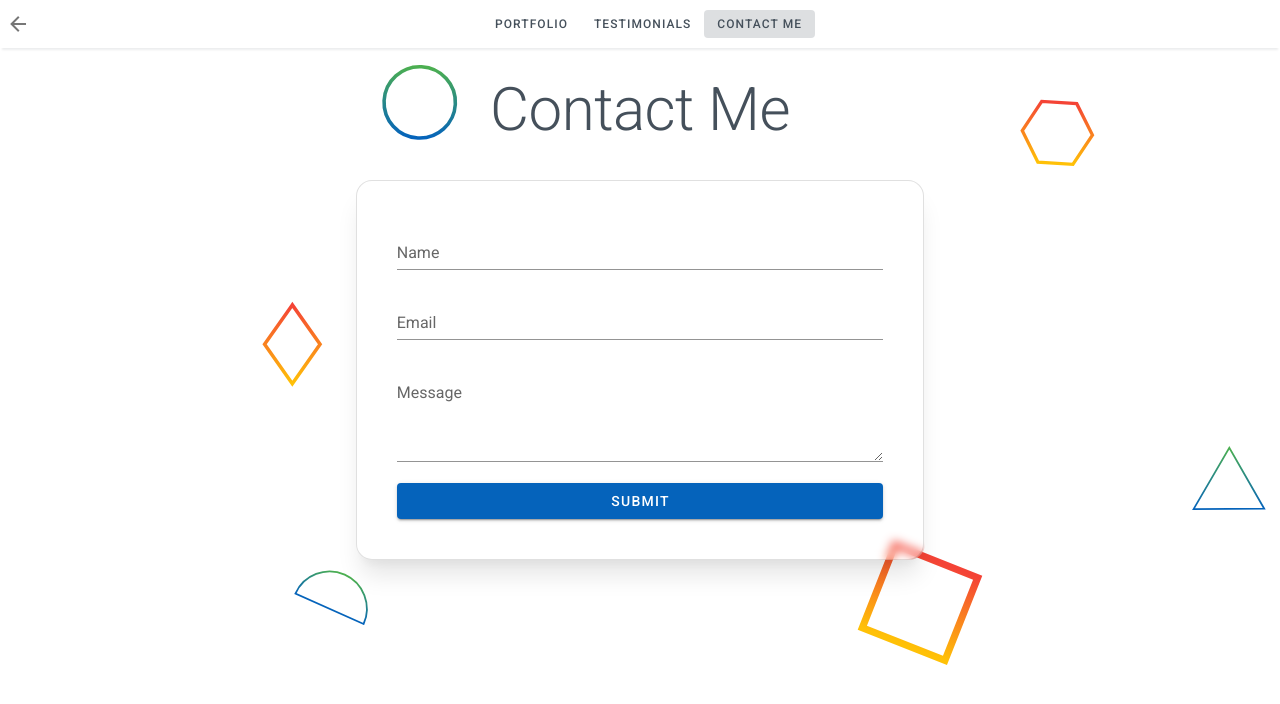
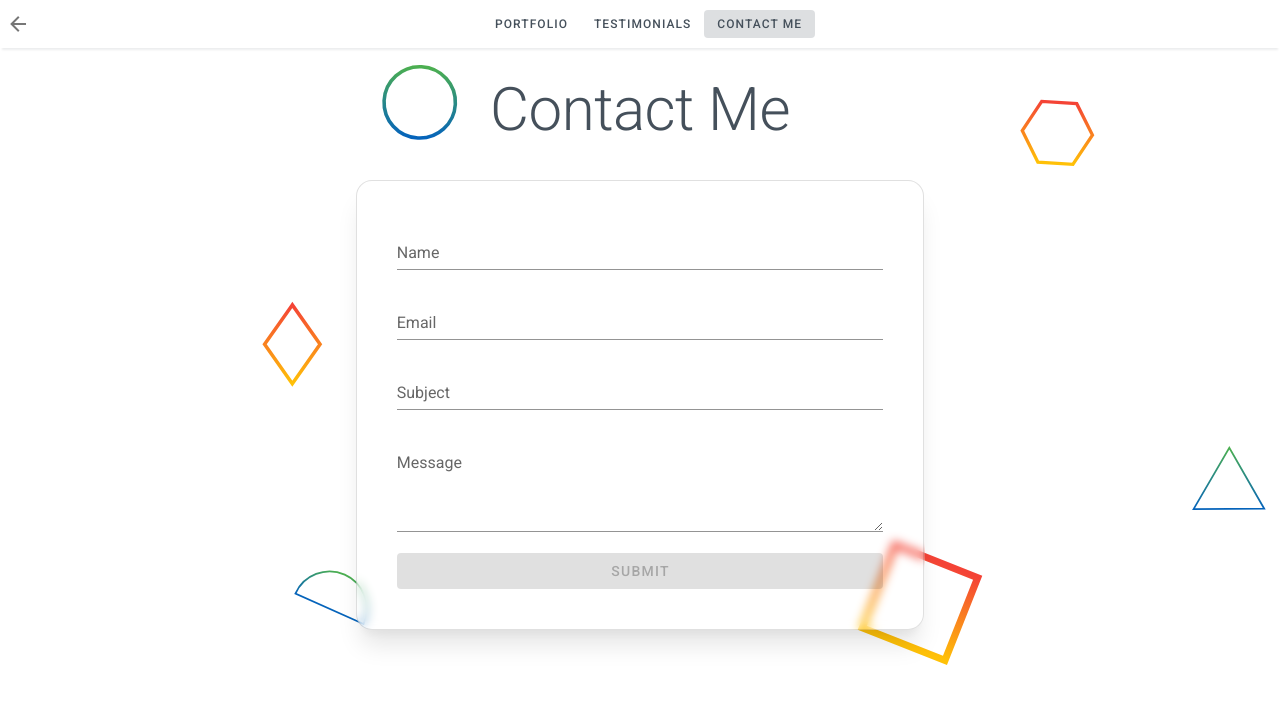
Before and after one commit to usman-web-dev/portfolio, a Nuxt app: page /contact in a window 1280 px wide. Shown: the top 704 px of the page. Built offline with nearby package versions, Linux system fonts and the light colour scheme.

Commit message:
Added email functionality.

```diff
--- a/package.json
+++ b/package.json
@@ -12,6 +12,7 @@
     "lintfix": "prettier --write --list-different ."
   },
   "dependencies": {
+    "@emailjs/browser": "^3.4.0",
     "@nuxtjs/axios": "^5.13.6",
     "core-js": "^3.19.3",
     "nuxt": "^2.15.8",
--- a/pages/contact.vue
+++ b/pages/contact.vue
@@ -5,15 +5,83 @@
         <h2 class="text-h4 text-lg-h2 text-center mb-10 mt-5">Contact Me</h2>
 
         <v-card class="pa-4 pa-lg-10 mb-4 rounded-xl my-card shadow" outlined>
-          <v-form>
-            <v-text-field label="Name" />
-            <v-text-field label="Email" />
-            <v-textarea label="Message" rows="3" />
+          <v-fade-transition>
+            <v-overlay :value="Loading">
+              <v-progress-circular indeterminate color="white" />
+            </v-overlay>
+          </v-fade-transition>
 
-            <v-btn block color="primary">Submit</v-btn>
+          <v-form @submit.prevent="sendEmail" v-model="IsValid" ref="formRef">
+            <v-text-field label="Name" v-model="Name" :rules="Rules" />
+            <v-text-field label="Email" v-model="Email" :rules="Rules" />
+            <v-text-field label="Subject" v-model="Subject" :rules="Rules" />
+            <v-textarea
+              label="Message"
+              v-model="Message"
+              rows="3"
+              :rules="Rules"
+            />
+
+            <v-btn
+              block
+              color="primary"
+              :disabled="!IsValid || Loading"
+              type="submit"
+            >
+              Submit
+            </v-btn>
           </v-form>
         </v-card>
       </v-col>
     </v-row>
   </v-container>
 </template>
+
+<script lang="ts">
+import Vue from 'vue';
+import { init, send } from '@emailjs/browser';
+
+export default Vue.extend({
+  data() {
+    return {
+      Loading: false,
+      IsValid: false,
+      Name: null,
+      Email: null,
+      Subject: null,
+      Message: null,
+      Rules: [(v: string) => !!v || 'This field is required.']
+    };
+  },
+  created() {
+    init('user_ODReVbn3ykbuwByqUoI2J');
+  },
+  methods: {
+    async sendEmail() {
+      this.Loading = true;
+
+      try {
+        await send('service_rgio01t', 'template_ogpc48f', {
+          Name: this.Name,
+          Subject: this.Subject,
+          Email: this.Email,
+          Message: this.Message
+        });
+
+        alert('Email sent.');
+
+        this.Name = null;
+        this.Subject = null;
+        this.Email = null;
+        this.Message = null;
+
+        (this.$refs.formRef as any)?.reset();
+      } catch (e) {
+        alert((e as Error).message);
+      } finally {
+        this.Loading = false;
+      }
+    }
+  }
+});
+</script>
```
Also changed, not shown: 1 other file (tests, documents, lock files or other folders).
